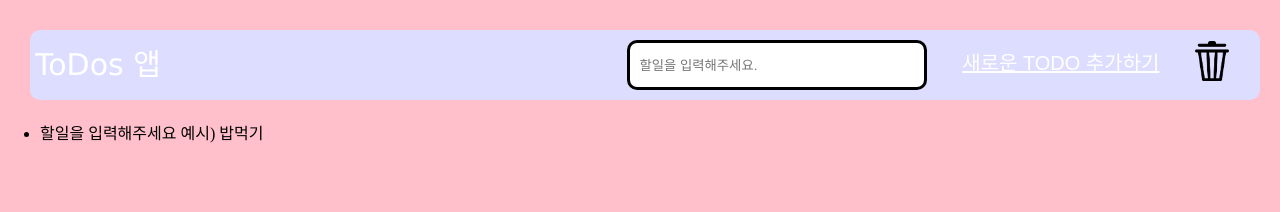
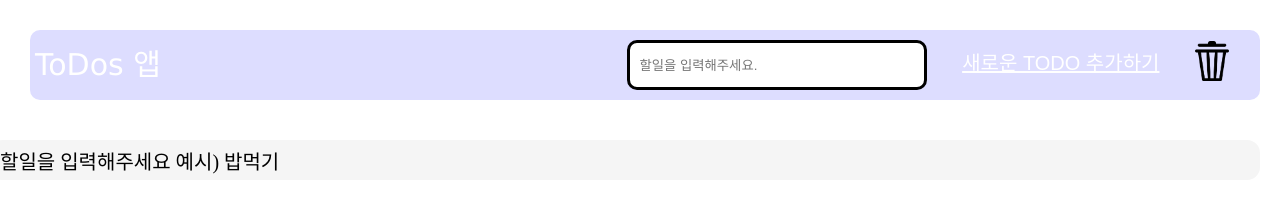
Before and after one commit to jungbin97/Todo, a plain HTML site: page index.html in a window 1280 px wide. Drawn offline with Linux system fonts and the light colour scheme.

Commit message:
todolist css 적용

```diff
--- a/index.html
+++ b/index.html
@@ -4,6 +4,7 @@
     <meta charset="UTF-8">
     <meta name="viewport" content="width=device-width, initial-scale=1.0">
     <link rel="stylesheet" href="styles/header.css">
+    <link rel="stylesheet" href="styles/todolist.css">
     <title>To Do App</title>
 </head>
 <body>
--- a/js/todo.js
+++ b/js/todo.js
@@ -101,15 +101,17 @@ const showList = () => {
     if (listArray.length > 0){
         todoList.innerHTML = "";    // 기존데이터를 모두 삭제 초기화
         listArray.forEach(function(todoObj, idx){
-            const itemTag = '<li class="todo_item ">' +
+            const itemTag ='<ul class = "todo_list">'+
+                                '<li class="todo_item">' +
                                     '<div class="edit_wrap">' +
                                         '<input style="display:none" type="text" class="edit_input" value="'+todoObj.text+'" />' +
-                                    '<button style="display:none" class="button btn_edit" onClick="amendTodo('+idx+')">EDIT</button>' +
+                                        '<button style="display:none" class="button btn_edit" onClick="amendTodo('+idx+')">저장하기</button>' +
                                     '</div>' +
                                     '<p class="text">'+ todoObj.text +'</p>' +
                                     '<button class="button btn_amend" onClick="activeEdit('+idx+')">수정하기</button>' +
                                     '<button class="button btn_delete" onClick="deleteTodo('+idx+')">삭제하기</button>' +
-                            '</li>'
+                                '</li>'+
+                            '</ul>'
             todoList.innerHTML += itemTag
         });
     } else{//데이터가 없으면
--- a/styles/header.css
+++ b/styles/header.css
@@ -1,10 +1,11 @@
 *{
     box-sizing: border-box;
 }
+
 body {
     height: 100%;
     margin: 0;
-    background-color: pink;
+    /* background-color: pink; */
 
 
 }
--- /dev/null
+++ b/styles/todolist.css
@@ -0,0 +1,31 @@
+ul{
+    display: flex;
+    flex-direction: column-reverse;
+}
+
+li{
+    display: flex;
+    flex-direction: row;
+    justify-content: space-between;
+
+    background-color: whitesmoke;
+    border-radius: 13px;
+    padding: 20px 10px 20px 10px;
+
+    height: 30px;
+    font-size: 20px;
+
+    margin-left: -50px;
+    margin-top: 20px;
+    margin-bottom: 20px;
+    margin-right: 20px;
+
+    text-align: left;
+    align-items: center;
+
+    min-width: 400px;
+}
+
+.todo_item{
+    background-color:;
+}
```
Lines whose indentation alone changed are shown as unchanged.
